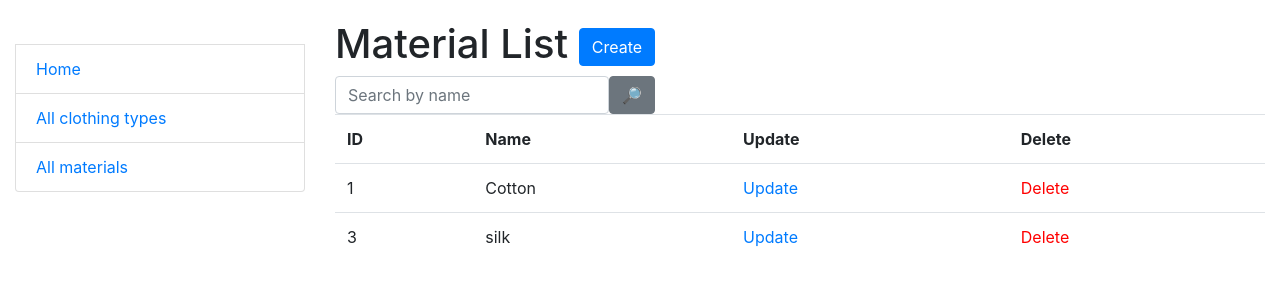
After one commit to innyshka/fashion-craft, a Django app: page /catalog/materials/ in a window 1280 px wide. The commit adds this page. Shown: the top 300 px of the page. Run offline with Django 4.2, Linux system fonts and the light colour scheme; a user stored in the database is signed in; data comes from the database, SQL or seed files in the repository; some libraries are stand-ins or nearby versions.

Commit message:
MaterialListView, MaterialCreateView, MaterialUpdateView, MaterialDeleteView

```diff
--- a/catalog/admin.py
+++ b/catalog/admin.py
@@ -6,7 +6,7 @@ from catalog.models import (
     Clothing,
     Designer,
     Size,
-    Materials,
+    Material,
     ClothingType
 )
 
@@ -40,5 +40,5 @@ class DesignerAdmin(UserAdmin):
 
 admin.site.register(Size)
 admin.site.register(ClothingType)
-admin.site.register(Materials)
+admin.site.register(Material)
 admin.site.unregister(Group)
--- a/catalog/forms.py
+++ b/catalog/forms.py
@@ -4,7 +4,7 @@ from django.contrib.auth.forms import UserCreationForm
 from django.core.exceptions import ValidationError
 
 
-class ClothingTypeSearchForm(forms.Form):
+class ByNameSearchForm(forms.Form):
     name = forms.CharField(
         max_length=255,
         required=False,
--- a/catalog/models.py
+++ b/catalog/models.py
@@ -14,7 +14,7 @@ class ClothingType(models.Model):
         return self.name
 
 
-class Materials(models.Model):
+class Material(models.Model):
     name = models.CharField(max_length=100)
 
     class Meta:
@@ -39,7 +39,7 @@ class Clothing(models.Model):
     name = models.CharField(max_length=255)
     price = models.DecimalField(max_digits=10, decimal_places=2)
     clothing_type = models.ForeignKey(ClothingType, on_delete=models.CASCADE, related_name="clothes")
-    materials = models.ManyToManyField(Materials,  related_name="clothes")
+    materials = models.ManyToManyField(Material,  related_name="clothes")
     size = models.ManyToManyField(Size, related_name="clothes")
     designer = models.ManyToManyField(settings.AUTH_USER_MODEL, related_name="clothes")
     image = models.ImageField(upload_to="static/images/clothing", null=True, blank=True)
--- a/catalog/urls.py
+++ b/catalog/urls.py
@@ -5,7 +5,10 @@ from catalog.views import (
     ClothingTypeCreateView,
     ClothingTypeUpdateView,
     ClothingTypeDeleteView,
-
+    MaterialListView,
+    MaterialCreateView,
+    MaterialUpdateView,
+    MaterialDeleteView,
 )
 urlpatterns = [
     path("", index, name="index"),
@@ -30,6 +33,27 @@ urlpatterns = [
         name="clothing-type-delete",
     ),
 
+    path(
+        "materials/",
+        MaterialListView.as_view(),
+        name="material-list",
+    ),
+    path(
+        "materials/create",
+        MaterialCreateView.as_view(),
+        name="material-create",
+    ),
+    path(
+        "materials/<int:pk>/update/",
+        MaterialUpdateView.as_view(),
+        name="material-update",
+    ),
+    path(
+        "materials/<int:pk>/delete/",
+        MaterialDeleteView.as_view(),
+        name="material-delete",
+    ),
+
 
 
 
--- a/catalog/views.py
+++ b/catalog/views.py
@@ -14,11 +14,11 @@ from .models import (
     Clothing,
     Designer,
     Size,
-    Materials,
+    Material,
     ClothingType,
 )
 from .forms import (
-    ClothingTypeSearchForm
+    ByNameSearchForm
 )
 
 
@@ -47,11 +47,11 @@ class ClothingTypeListView(LoginRequiredMixin, generic.ListView):
         context = super(ClothingTypeListView, self).get_context_data(**kwargs)
         name = self.request.GET.get("name", "")
         context["name"] = name
-        context["search_from"] = ClothingTypeSearchForm(initial={"name": name})
+        context["search_from"] = ByNameSearchForm(initial={"name": name})
         return context
 
     def get_queryset(self) -> ClothingType:
-        form = ClothingTypeSearchForm(self.request.GET)
+        form = ByNameSearchForm(self.request.GET)
         queryset = ClothingType.objects.all()
         if form.is_valid():
             return queryset.filter(
@@ -75,3 +75,42 @@ class ClothingTypeUpdateView(LoginRequiredMixin, generic.UpdateView):
 class ClothingTypeDeleteView(LoginRequiredMixin, generic.DeleteView):
     model = ClothingType
     success_url = reverse_lazy("catalog:clothing-type-list")
+
+
+class MaterialListView(LoginRequiredMixin, generic.ListView):
+    model = Material
+    context_object_name = "material_list"
+    paginate_by = 5
+
+    def get_context_data(self, *, object_list=None, **kwargs) -> dict:
+        context = super(MaterialListView, self).get_context_data(**kwargs)
+        name = self.request.GET.get("name", "")
+        context["name"] = name
+        context["search_from"] = ByNameSearchForm(initial={"name": name})
+        return context
+
+    def get_queryset(self) -> Material:
+        form = ByNameSearchForm(self.request.GET)
+        queryset = Material.objects.all()
+        if form.is_valid():
+            return queryset.filter(
+                name__icontains=form.cleaned_data["name"]
+            )
+        return queryset
+
+
+class MaterialCreateView(LoginRequiredMixin, generic.CreateView):
+    model = Material
+    fields = "__all__"
+    success_url = reverse_lazy("catalog:material-list")
+
+
+class MaterialUpdateView(LoginRequiredMixin, generic.UpdateView):
+    model = Material
+    fields = "__all__"
+    success_url = reverse_lazy("catalog:material-list")
+
+
+class MaterialDeleteView(LoginRequiredMixin, generic.DeleteView):
+    model = Material
+    success_url = reverse_lazy("catalog:material-list")
--- /dev/null
+++ b/templates/catalog/material_list.html
@@ -0,0 +1,48 @@
+{% extends "base.html" %}
+
+
+{% block content %}
+  <h1>
+    Material List
+    <a href="{% url 'catalog:material-create' %}" class="btn btn-primary link-to-page">
+      Create
+    </a>
+  </h1>
+  {% include "includes/search_form.html" %}
+  {% if material_list %}
+    <table class="table">
+      <tr>
+        <th>ID</th>
+        <th>Name</th>
+        <th>Update</th>
+        <th>Delete</th>
+      </tr>
+
+      {% for material in material_list %}
+        <tr>
+          <td>
+              {{ material.id }}
+          </td>
+          <td>
+              {{ material.name }}
+          </td>
+
+          <td>
+              <a href="{% url 'catalog:material-update' pk=material.id %}">
+                Update
+              </a>
+            </td>
+            <td>
+              <a style="color: red"
+                href="{% url 'catalog:material-delete' pk=material.id %}">
+                Delete
+              </a>
+            </td>
+        </tr>
+      {% endfor %}
+    </table>
+
+  {% else %}
+      <p>There are no material in the workshop.</p>
+  {% endif %}
+{% endblock %}
--- a/templates/includes/sidebar.html
+++ b/templates/includes/sidebar.html
@@ -12,4 +12,5 @@
 {#  <li class="list-group-item"><a href="{% url 'taxi:driver-list' %}">All drivers</a></li>#}
 {#  <li class="list-group-item"><a href="{% url 'taxi:car-list' %}">All cars</a></li>#}
   <li class="list-group-item"><a href="{% url 'catalog:clothing-type-list' %}">All clothing types</a></li>
+  <li class="list-group-item"><a href="{% url 'catalog:material-list' %}">All materials</a></li>
 </ul>
```
Also changed, not shown: templates/catalog/material_confirm_delete.html (added, +14 -0 lines), templates/catalog/material_form.html (added, +12 -0 lines), db.sqlite3.
